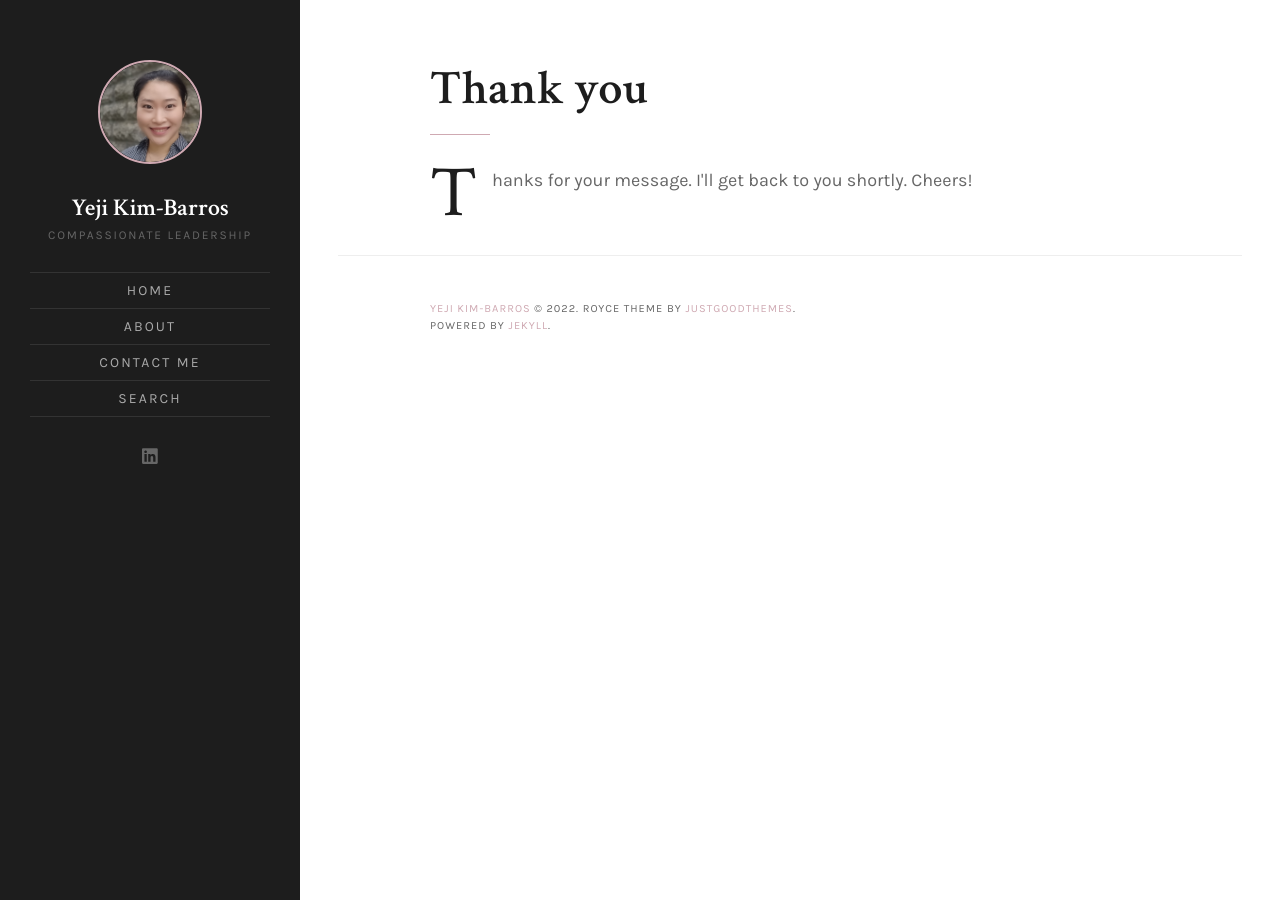
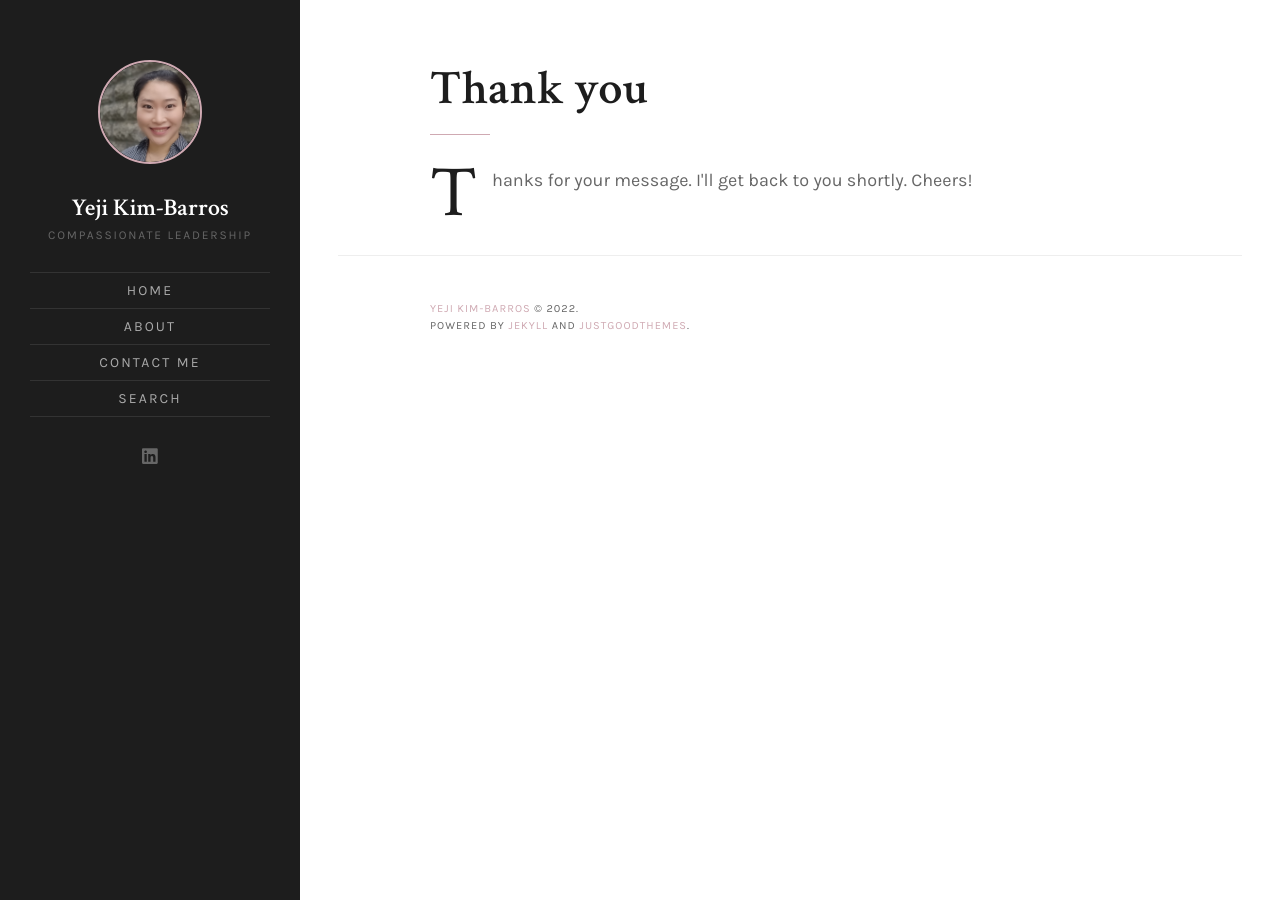
Before and after one commit to ykbarros/ykbarros.github.io, a Jekyll site: the page built from thank-you.html, in a window 1280 px wide. Built offline with Jekyll 4.4.1, drawn with Linux system fonts in a browser that asks for light colours; a script that is not in the unit is left out.

Commit message:
update footer

```diff
--- a/_includes/footer.html
+++ b/_includes/footer.html
@@ -1,9 +1,9 @@
 <footer id="colophon" class="site-footer">
     <p class="site-info inner">
-        <a href="#">{{ site.name }}</a> &copy; {{ site.time | date: '%Y' }}. Royce theme by
+        <a href="#">{{ site.name }}</a> &copy; {{ site.time | date: '%Y' }}.
+        <br />
+        Powered by <a target="_blank" href="https://jekyllrb.com/">Jekyll</a> and
         <a target="_blank" href="https://justgoodthemes.com/">JustGoodThemes</a>.
-        <br />
-        Powered by <a target="_blank" href="https://jekyllrb.com/">Jekyll</a>.
     </p>
     <a id="back-to-top" class="back-to-top" href="#page">
         <span class="icon-arrow-up" aria-hidden="true"></span>
```
Also changed, not shown: 1 other file.
